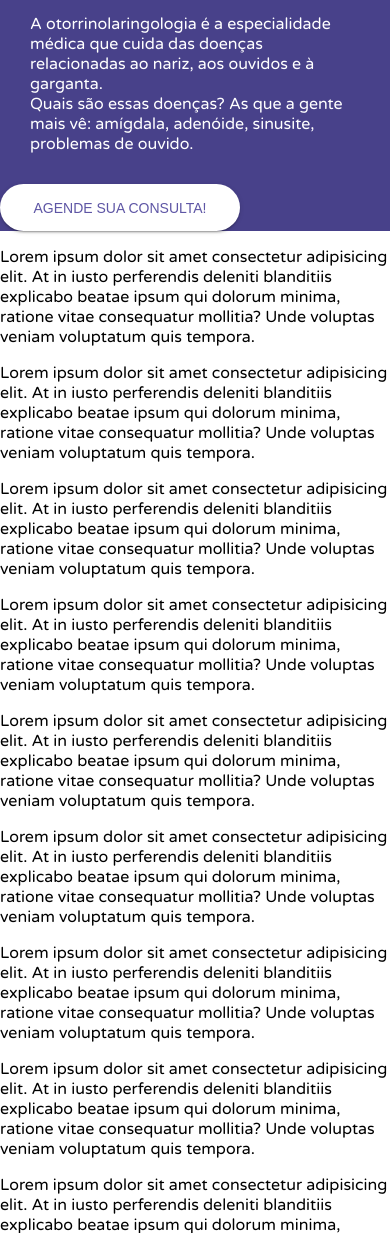
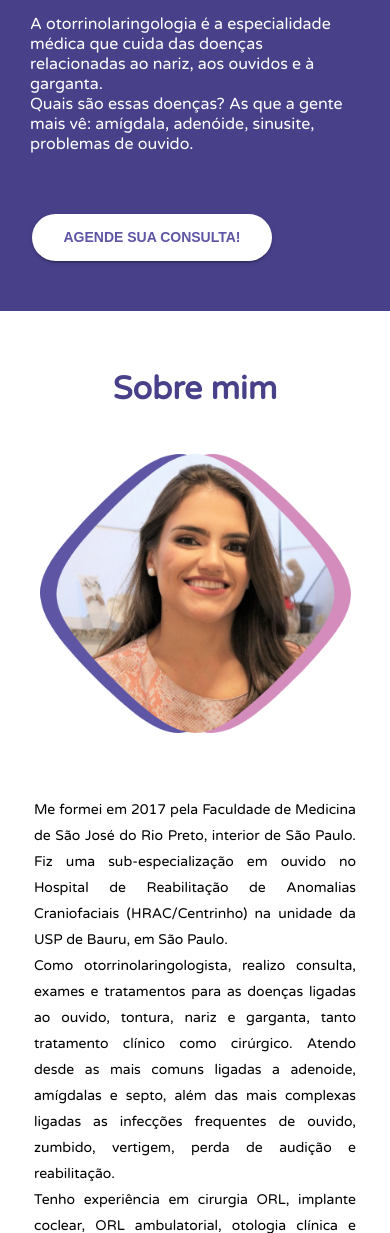
Before and after one commit to LucasRMP/adriana-miguel, a Gatsby site: page / in a window 390 px wide. Shown: the part 767-2000 px from the top of the page. Built offline with nearby package versions, Linux system fonts and the light colour scheme; Gatsby itself is replaced by a stand-in of ours; a web font is replaced by a local one.

Commit message:
Finished the responsive about section

```diff
--- /dev/null
+++ b/src/components/About/index.js
@@ -0,0 +1,26 @@
+import React from 'react'
+
+import './styles.css'
+import aboutPicture from './assets/about-picture.png'
+
+const About = ({ className, id }) => {
+  return (
+    <div className={className} id={id}>
+      <div className="content">
+        <h1>Sobre mim</h1>
+        <img className="about-picture" src={aboutPicture}/>
+        <p>
+          Me formei em 2017 pela Faculdade de Medicina de São José do Rio Preto, interior de São Paulo. Fiz uma sub-especialização em ouvido no Hospital de Reabilitação de Anomalias Craniofaciais (HRAC/Centrinho) na unidade da USP de Bauru, em São Paulo.
+          <br/>
+          Como otorrinolaringologista, realizo consulta, exames e tratamentos para as doenças ligadas ao ouvido, tontura, nariz e garganta, tanto tratamento clínico como cirúrgico. Atendo desde as mais comuns ligadas a adenoide, amígdalas e septo, além das mais complexas ligadas as infecções frequentes de ouvido, zumbido, vertigem, perda de audição e reabilitação.
+          <br/>
+          Tenho experiência em cirurgia ORL, implante coclear, ORL ambulatorial, otologia clínica e cirúrgica.
+          <br/>
+          Sou membro da SBO, Sociedade Brasileira de Otologia, 2018 - 2019
+        </p>
+      </div>
+    </div>
+  )
+}
+
+export default About;
--- /dev/null
+++ b/src/components/About/styles.css
@@ -0,0 +1,48 @@
+.about {
+  text-align: center;
+}
+
+.about .content {
+  margin-left: auto;
+  margin-right: auto;
+}
+
+.about .content h1 {
+  color: var(--second-div-background);
+  padding-top: 38px;
+}
+
+.about .content .about-picture {
+  width: 311px;
+  margin: 25px;
+}
+
+.about .content p {
+  margin: 34px 34px 58px;
+  text-align: justify;
+  font-size: 14px;
+  line-height: 26px;
+}
+
+
+@media (min-width: 938px) {
+  .about .content {
+    display: grid;
+    grid-template-columns: auto 333px 500px auto;
+    grid-column-gap: 70px;
+  }
+
+  .about .content h1 {
+    grid-column: 3/4;
+    text-align: left;
+    margin: 34px;
+  }
+
+  .about .content .about-picture {
+    grid-column: 2/3;
+  }
+
+  .about .content p {
+    grid-column: 3/4;
+  }
+}
--- a/src/components/Header/index.js
+++ b/src/components/Header/index.js
@@ -4,15 +4,15 @@ import DesktopMenu from './DesktopMenu'
 import MobileMenu  from './MobileMenu'
 
 import DrPicture from './assets/drPicture.png'
-import mobileBG from './assets/mobileBG.svg'
+import mobileBG from './assets/mobileBg.svg'
 import DrBg from './assets/drBG.svg'
 import DesktopBG from './assets/desktopBG.svg'
 import './styles.css'
 
-const Header = ({ className }) => {
+const Header = ({ className, id }) => {
 
   return (
-    <header className={className} id="inicio">
+    <header className={className} id={id}>
 
       <DesktopMenu></DesktopMenu>
       <MobileMenu></MobileMenu>
@@ -38,9 +38,9 @@ const Header = ({ className }) => {
           onClick={() => { window.open('http://wassmee.us/w/?c=db92', '_blank') }}
         >
           <span>Agende sua consulta!</span>
-          <div className="button-ripple"></div>
-          <div className="button-focus-overlay"></div>
         </button>
+
+
       </div>
 
     </header>
--- a/src/components/Header/styles.css
+++ b/src/components/Header/styles.css
@@ -1,10 +1,8 @@
+@import url('//db.onlinewebfonts.com/c/dffb2b80813d195d26fa4d2aad48b059?family=Gotham+Rounded');
 
 .header {
-  --first-div-background: #5E56A5;
-  --second-div-background: #48418a;
-
   background-color: var(--first-div-background);
-  font-family: 'GothamRoundedMedium', 'Varela Round', sans-serif;
+  font-family: 'Gotham', 'Varela Round', sans-serif;
 }
 
 .navbar-brand {
@@ -51,7 +49,6 @@
 }
 
 .mobile-background {
-  display: none;
   position: absolute;
   z-index: 1;
   right: -60px;
@@ -87,7 +84,6 @@
 .second-div button {
   height: 47px;
   width: 240px;
-  margin-top: 20px;
   text-align: center;
   text-transform: uppercase;
   border-radius: 23.5px;
@@ -102,49 +98,25 @@
 
 .second-div .contact-button {
   box-sizing: border-box;
-  position: relative;
   user-select: none;
   cursor: pointer;
   outline: 0;
   border: none;
-  display: inline-block;
-  white-space: nowrap;
   text-decoration: none;
   vertical-align: baseline;
-  margin: 0;
+  margin-top: 30px;
+  margin-bottom: 50px;
   min-width: 64px;
   line-height: 36px;
   padding: 0 16px;
   overflow: visible;
-  transform: translate3d(0,0,0);
-  transition: background .4s cubic-bezier(.25,.8,.25,1),box-shadow 280ms cubic-bezier(.4,0,.2,1);
   background-color: #fff;
   font-size: 14px;
   font-weight: 500;
 }
 
-.second-div .contact-button .button-ripple {
-  top: 0;
-  left: 0;
-  right: 0;
-  bottom: 0;
-  position: absolute;
-  pointer-events: none;
-  border-radius: inherit;
-  overflow: hidden;
-}
-
-.button-focus-overlay {
-  opacity: 0;
-  transition: opacity .2s cubic-bezier(.35,0,.25,1),background-color .2s cubic-bezier(.35,0,.25,1);
-  top: 0;
-  left: 0;
-  right: 0;
-  bottom: 0;
-  position: absolute;
-  pointer-events: none;
-  border-radius: inherit;
-  background: #000;
+.second-div .contact-button span{
+  font-weight: bold;
 }
 
 @media (min-width: 1024px) {
--- a/src/pages/index.js
+++ b/src/pages/index.js
@@ -1,30 +1,17 @@
 import React from 'react'
 
 import Header from '../components/Header'
+import About  from '../components/About'
 
 import './styles.css'
 
 const App = () => {
   return (
     <div className="content">
-      <Header className="header"></Header>
-      <p>Lorem ipsum dolor sit amet consectetur adipisicing elit. At in iusto perferendis deleniti blanditiis explicabo beatae ipsum qui dolorum minima, ratione vitae consequatur mollitia? Unde voluptas veniam voluptatum quis tempora.</p>
-      <p>Lorem ipsum dolor sit amet consectetur adipisicing elit. At in iusto perferendis deleniti blanditiis explicabo beatae ipsum qui dolorum minima, ratione vitae consequatur mollitia? Unde voluptas veniam voluptatum quis tempora.</p>
-      <p>Lorem ipsum dolor sit amet consectetur adipisicing elit. At in iusto perferendis deleniti blanditiis explicabo beatae ipsum qui dolorum minima, ratione vitae consequatur mollitia? Unde voluptas veniam voluptatum quis tempora.</p>
-      <p>Lorem ipsum dolor sit amet consectetur adipisicing elit. At in iusto perferendis deleniti blanditiis explicabo beatae ipsum qui dolorum minima, ratione vitae consequatur mollitia? Unde voluptas veniam voluptatum quis tempora.</p>
-      <p>Lorem ipsum dolor sit amet consectetur adipisicing elit. At in iusto perferendis deleniti blanditiis explicabo beatae ipsum qui dolorum minima, ratione vitae consequatur mollitia? Unde voluptas veniam voluptatum quis tempora.</p>
-      <p>Lorem ipsum dolor sit amet consectetur adipisicing elit. At in iusto perferendis deleniti blanditiis explicabo beatae ipsum qui dolorum minima, ratione vitae consequatur mollitia? Unde voluptas veniam voluptatum quis tempora.</p>
-      <p>Lorem ipsum dolor sit amet consectetur adipisicing elit. At in iusto perferendis deleniti blanditiis explicabo beatae ipsum qui dolorum minima, ratione vitae consequatur mollitia? Unde voluptas veniam voluptatum quis tempora.</p>
-      <p>Lorem ipsum dolor sit amet consectetur adipisicing elit. At in iusto perferendis deleniti blanditiis explicabo beatae ipsum qui dolorum minima, ratione vitae consequatur mollitia? Unde voluptas veniam voluptatum quis tempora.</p>
-      <p>Lorem ipsum dolor sit amet consectetur adipisicing elit. At in iusto perferendis deleniti blanditiis explicabo beatae ipsum qui dolorum minima, ratione vitae consequatur mollitia? Unde voluptas veniam voluptatum quis tempora.</p>
-      <p>Lorem ipsum dolor sit amet consectetur adipisicing elit. At in iusto perferendis deleniti blanditiis explicabo beatae ipsum qui dolorum minima, ratione vitae consequatur mollitia? Unde voluptas veniam voluptatum quis tempora.</p>
-      <p>Lorem ipsum dolor sit amet consectetur adipisicing elit. At in iusto perferendis deleniti blanditiis explicabo beatae ipsum qui dolorum minima, ratione vitae consequatur mollitia? Unde voluptas veniam voluptatum quis tempora.</p>
-      <p>Lorem ipsum dolor sit amet consectetur adipisicing elit. At in iusto perferendis deleniti blanditiis explicabo beatae ipsum qui dolorum minima, ratione vitae consequatur mollitia? Unde voluptas veniam voluptatum quis tempora.</p>
-      <p>Lorem ipsum dolor sit amet consectetur adipisicing elit. At in iusto perferendis deleniti blanditiis explicabo beatae ipsum qui dolorum minima, ratione vitae consequatur mollitia? Unde voluptas veniam voluptatum quis tempora.</p>
-      <p>Lorem ipsum dolor sit amet consectetur adipisicing elit. At in iusto perferendis deleniti blanditiis explicabo beatae ipsum qui dolorum minima, ratione vitae consequatur mollitia? Unde voluptas veniam voluptatum quis tempora.</p>
-      <p>Lorem ipsum dolor sit amet consectetur adipisicing elit. At in iusto perferendis deleniti blanditiis explicabo beatae ipsum qui dolorum minima, ratione vitae consequatur mollitia? Unde voluptas veniam voluptatum quis tempora.</p>
-      <p>Lorem ipsum dolor sit amet consectetur adipisicing elit. At in iusto perferendis deleniti blanditiis explicabo beatae ipsum qui dolorum minima, ratione vitae consequatur mollitia? Unde voluptas veniam voluptatum quis tempora.</p>
-      <p>Lorem ipsum dolor sit amet consectetur adipisicing elit. At in iusto perferendis deleniti blanditiis explicabo beatae ipsum qui dolorum minima, ratione vitae consequatur mollitia? Unde voluptas veniam voluptatum quis tempora.</p>
+
+      <Header className="header" id="inicio"></Header>
+      <About  className="about" id="sobre"></About>
+
     </div>
   );
 }
--- a/src/pages/styles.css
+++ b/src/pages/styles.css
@@ -1,4 +1,5 @@
 @import url('https://fonts.googleapis.com/css?family=Varela+Round&display=swap');
+@import url('//db.onlinewebfonts.com/c/dffb2b80813d195d26fa4d2aad48b059?family=Gotham+Rounded');
 
 * {
   border : 0;
@@ -8,7 +9,19 @@
 }
 
 body {
-  font-family: 'Varela Round', sans-serif;
+  --first-div-background: #5E56A5;
+  --second-div-background: #48418a;
+  font-family: 'Gotham', 'Varela Round', sans-serif;
+}
+
+h1 {
+  display: block;
+  font-size: 2em;
+  margin-block-start: 0.67em;
+  margin-block-end: 0.67em;
+  margin-inline-start: 0px;
+  margin-inline-end: 0px;
+  font-weight: bold;
 }
 
 h2 {
```
Also changed, not shown: src/components/About/assets/about-picture.png (added).
